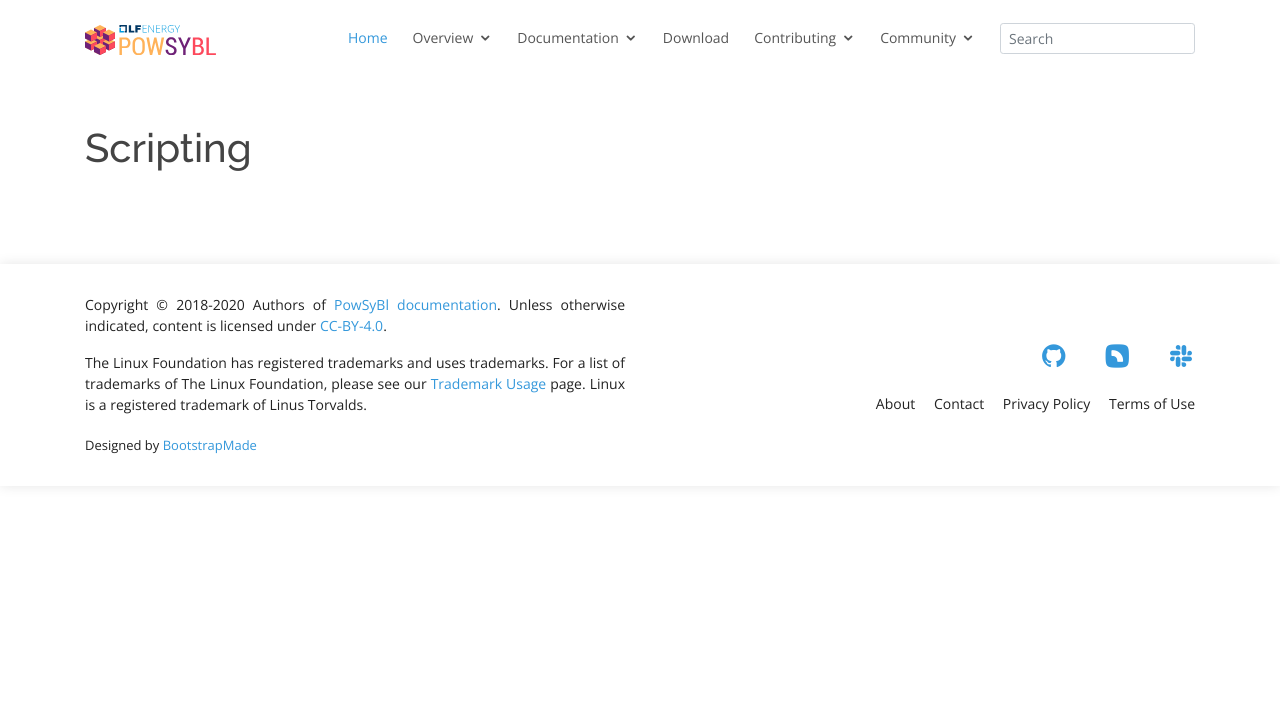
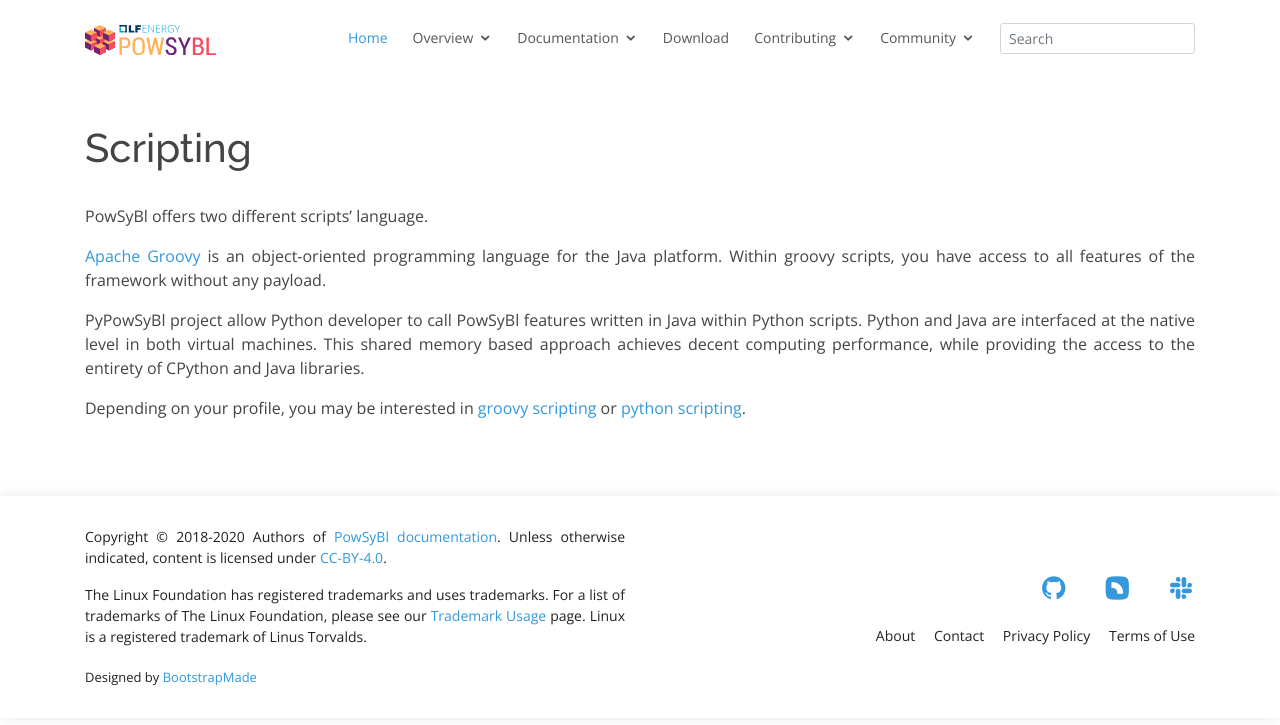
Before and after one commit to powsybl/powsybl.github.io, a Jekyll site: the page built from pages/documentation/developer/scripting/index.md, in a window 1280 px wide. Shown: the top 725 px of the page. Built offline with Jekyll 4.4.1, drawn with Linux system fonts in a browser that asks for light colours; our own code applies the rules of GitHub Pages for plain Markdown files.

Commit message:
Add content in the scripting page
Signed-off-by: Mathieu BAGUE <mathieu.bague@rte-france.com>

```diff
--- a/pages/documentation/developer/scripting/index.md
+++ b/pages/documentation/developer/scripting/index.md
@@ -3,3 +3,11 @@
 ---
 
 # Scripting
+
+PowSyBl offers two different scripts' language.
+
+[Apache Groovy](https://groovy-lang.org/) is an object-oriented programming language for the Java platform. Within groovy scripts, you have access to all features of the framework without any payload.
+
+PyPowSyBl project allow Python developer to call PowSyBl features written in Java within Python scripts. Python and Java are interfaced at the native level in both virtual machines. This shared memory based approach achieves decent computing performance, while providing the access to the entirety of CPython and Java libraries.
+
+Depending on your profile, you may be interested in [groovy scripting](groovy.md) or [python scripting](python.md).
```
Also changed, not shown: pages/documentation/developer/scripting/python.md (+2 -2 lines).
